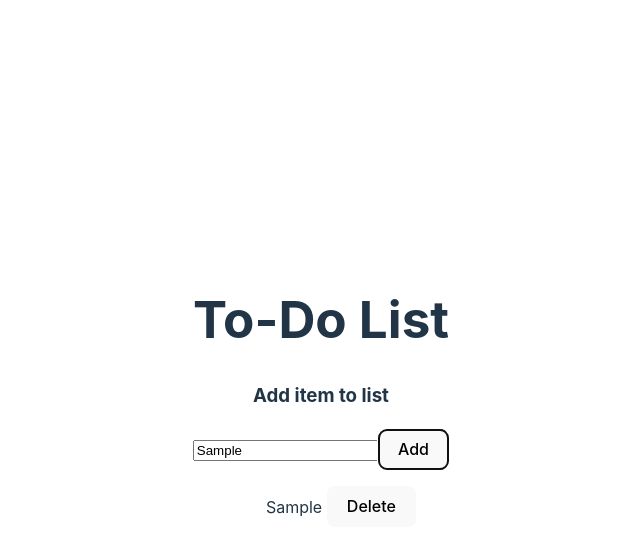
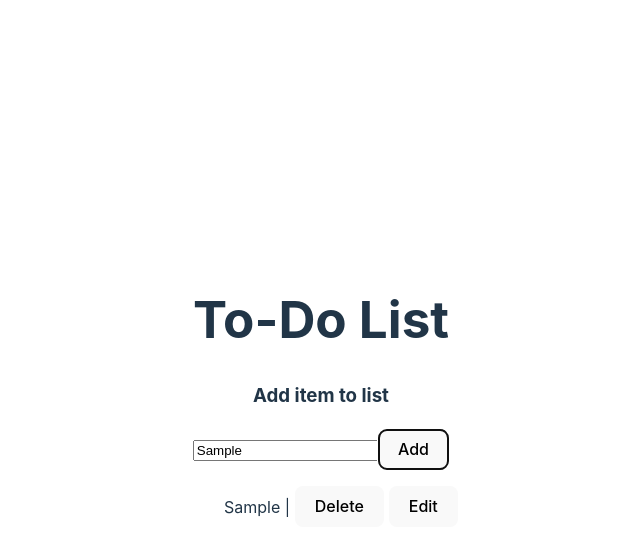
Before and after one commit to Antman295/ALAB_320H.9.1, a React (Vite) app: page / in a window 1280 px wide. Both pictures are taken after typing "Sample" into the empty fields and a click on the button "Add". Shown: the top 556 px of the page, without its empty margins (319-959 px from the left). Built offline with nearby package versions, Linux system fonts and the light colour scheme.

Commit message:
Edit Button
Added an edit button to edit the task on the list. Doesn't work yet tho

```diff
--- /dev/null
+++ b/src/components/EditButton.jsx
@@ -0,0 +1,6 @@
+export default function EditButton({task, dispatch}) {
+    return (
+        <button onClick={() => dispatch({ type: "edit_task", payload: {task: task, newTask: "Updated Task"}})}
+        >Edit</button>
+    )
+}
--- a/src/components/List.jsx
+++ b/src/components/List.jsx
@@ -1,14 +1,46 @@
+import { useState } from "react";
 import DeleteButton from "./DeleteButton";
+import EditButton from "./EditButton";
 
 function List({ tasks, dispatch}) {
+
+    const [newTask, setNewTask] = useState("");
+
+    const handleChange = (task) => {
+        setNewTask(task.task);
+    }
+
+    const handleSave = (task) => {
+        dispatch({ type: "edit_task", payload: {task, newTask}});
+        setNewTask(null);
+    }
+
+
     return (
         <ul>
             {tasks.map((task, index) => (
                 <li key={index}>
+                    {setNewTask === task.task ? (
+                        <>
+                        <input
+                            type="text"
+                            value={newTask}
+                            onChange={(e) => setNewTask(e.target.value)}
+                            />
+                            <button onClick={() => handleSave(task.id)}>Save</button>
+                            </>
+                            ):(
+                            <>
                     {task.task}
-                    {'  '}
+                    {' | '}
+
                     <DeleteButton task={task} dispatch={dispatch}/>
+                    {' '}
+                    <button onClick={() => handleChange(task)}>Edit</button>
+                    </>
+                    )}
                 </li>
+
             ))}
         </ul>
     );
--- a/src/utilites/listReducer.mjs
+++ b/src/utilites/listReducer.mjs
@@ -23,6 +23,12 @@ export default function reducer(state, {type, payload}) {
             return state.filter((s) => s.task !== payload);
         }
 
+        case "edit_task" : {
+            const {editedTask} = payload;
+
+            return state.map((task) =>
+            task.task === task ? {...task, task: editedTask}: task);
+        }
         default:
             return state;
     }
```
